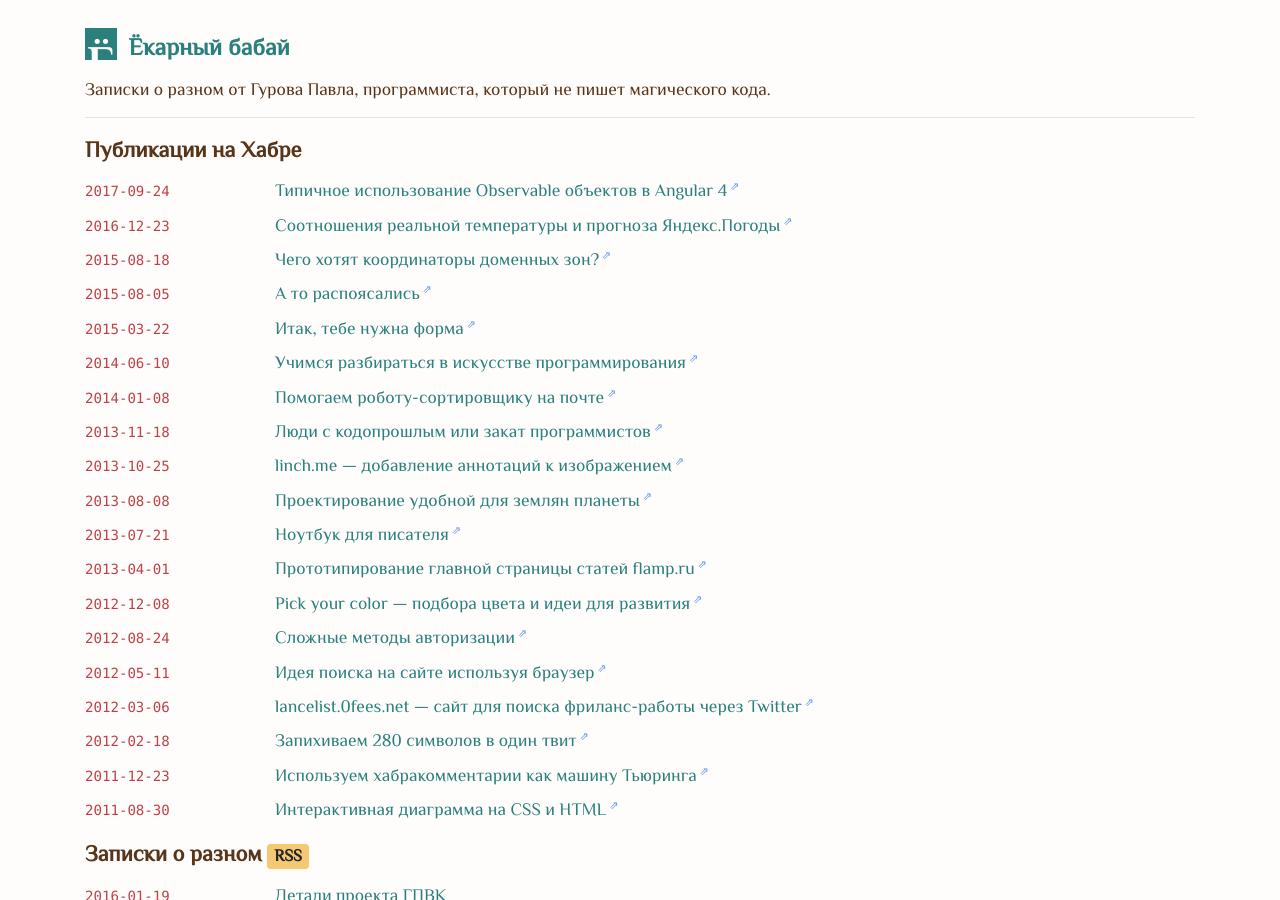
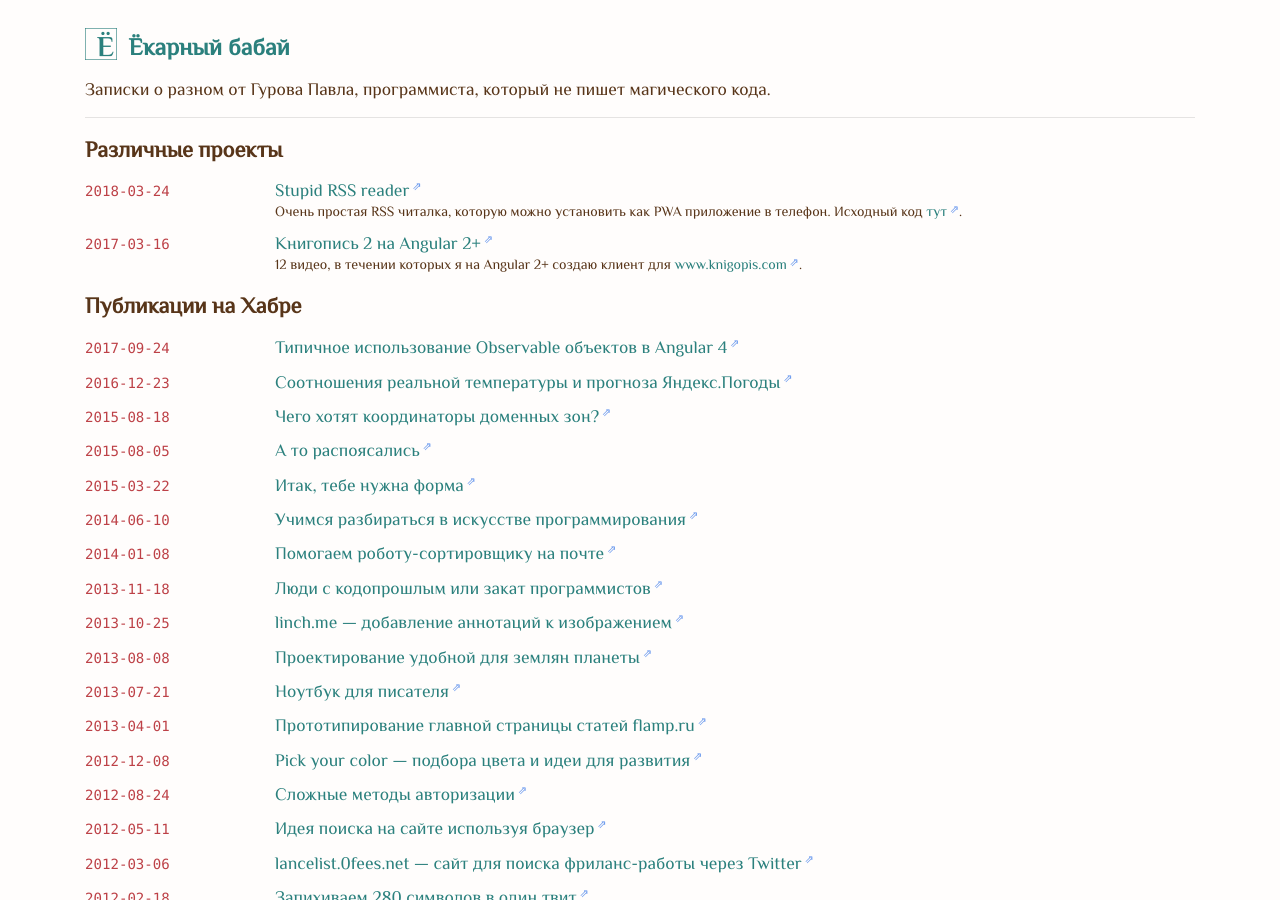
Before and after one commit to gurov/gurov.github.io, a Jekyll site: the page built from index.html, in a window 1280 px wide and 900 px high. Built offline with Jekyll 4.4.1, drawn with Linux system fonts in a browser that asks for light colours.

Commit message:
added some projects + update logos

```diff
--- a/_includes/footer.html
+++ b/_includes/footer.html
@@ -7,6 +7,12 @@
       <li class="list-inline-item">
         <a href="mailto:{{ site.email }}">{{ site.email }}</a>
       </li>
+      <li class="list-inline-item">
+          <a target="_blank" href="http://www.knigopis.com/#/lucius/books?u=83820536-yandex">Knigopis</a>
+      </li>
+      <li class="list-inline-item">
+          <a target="_blank" href="https://habr.com/users/lucius/">Habr</a>
+        </li>
       <li class="list-inline-item">
         <a target="_blank" href="https://github.com/gurov">Github</a>
       </li>
--- a/index.html
+++ b/index.html
@@ -3,6 +3,31 @@ layout: default
 ---
 
 <div class="container">
+  <h2 class="page-heading">Различные проекты</h2>
+
+  <dl class="row mb-2">
+
+
+
+      <dt class="col-md-2">
+        <code class="small">2018-03-24</code>
+      </dt>
+      <dd class="col-md-10 mb-3">
+        <a target="_blank" href="https://gurov.github.io/stupid-rss-reader/"
+        class="out-link post_link">Stupid RSS reader</a>
+        <div class="small">Очень простая RSS читалка, которую можно установить как PWA приложение в телефон. Исходный код <a target="_blank" class="out-link" href="https://github.com/gurov/stupid-rss-reader">тут</a>.</div>
+      </dd>
+
+      <dt class="col-md-2">
+        <code class="small">2017-03-16</code>
+      </dt>
+      <dd class="col-md-10 mb-3">
+        <a target="_blank" href="https://www.youtube.com/playlist?list=PLR0eLsPS8yxOfKiTFOmlBflzF_DmL-kFd"
+        class="out-link post_link">Книгопись 2 на Angular 2+</a>
+        <div class="small">12 видео, в течении которых я на Angular 2+ создаю клиент для <a target="_blank" class="out-link" href="http://www.knigopis.com">www.knigopis.com</a>.</div>
+      </dd>
+
+  </dl>
 
   <h2 class="page-heading">Публикации на Хабре</h2>
 
```
Also changed, not shown: favicon.png, favicon128.png, favicon64.png, favicon96.png.
